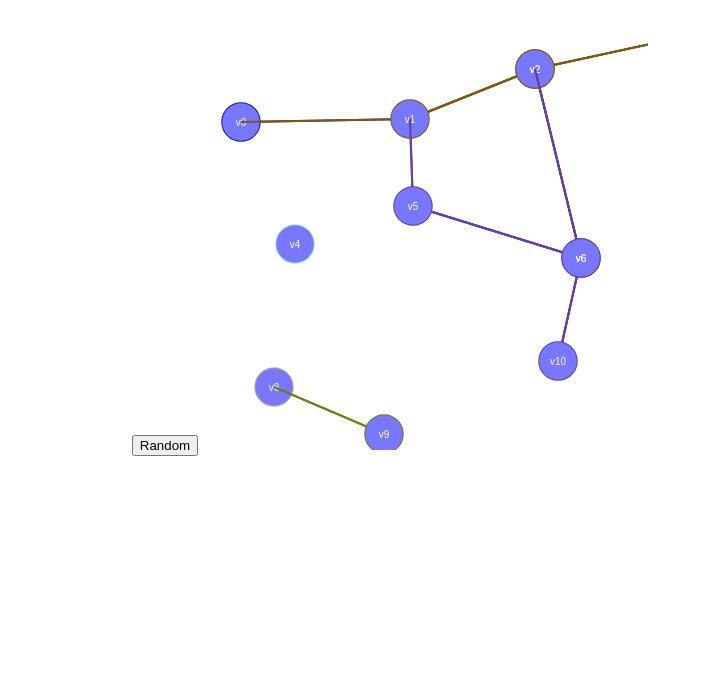
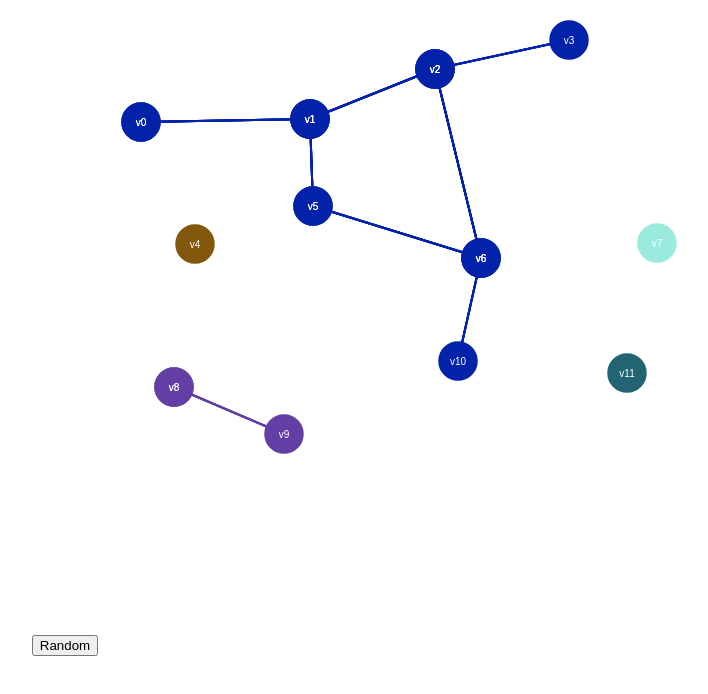
Before and after one commit to bloominstituteoftechnology/Sprint-Challenge--Graphs, a React (Create React App) app in the folder graph_dfs_debug/: page / in a window 1280 px wide. Shown: the top 694 px of the page, without its empty margins (250-958 px from the left). Built offline with nearby package versions, Linux system fonts and the light colour scheme.

Commit message:
Completed spring challenge

```diff
--- a/graph_dfs_debug/src/App.js
+++ b/graph_dfs_debug/src/App.js
@@ -9,8 +9,11 @@ const boxSize = 150;
 const probability = 0.6;
 
 // Figure out the canvas size
-const canvasWidth = boxSize * xCount;
-const canvasHeight = boxSize * yCount;
+// I'm not sure what the reasoning is for tying the canvas width and height to the box size,
+// but the graph is getting cut off because the canvas isn't big enough, so I made it bigger and now it's
+// not getting cut off
+const canvasWidth = boxSize * xCount + 500;
+const canvasHeight = boxSize * yCount + 200;
 const radius = boxSize / 8;
 
 /**
@@ -59,7 +62,8 @@ class GraphView extends Component {
     }
 
     // Draw the verts on top
-    ctx.fillStyle = '#77f';
+    //the color was hardcoded in instead of using the randomly generated color
+    ctx.fillStyle = color;
 
     for (let v of vertexes) {
       ctx.beginPath();
@@ -146,16 +150,16 @@ class App extends Component {
     const state = {
       graph: new Graph()
     };
-
     state.graph.randomize(xCount, yCount, boxSize, probability);
-
+    console.log(state);
     this.setState(state);
   }
 
   render() {
     return (
       <div className="App">
-        <button onClick={this.Button}>Random</button>
+        {/*the onclick wasn't calling the correct function*/}
+        <button onClick={()=>this.onButton()}>Random</button>
         <GraphView graph={this.state.graph}></GraphView>
       </div>
     );
--- a/graph_dfs_debug/src/graph.js
+++ b/graph_dfs_debug/src/graph.js
@@ -135,8 +135,8 @@ export class Graph {
           stack.push(e.destination);
         }
       }
-
-      stack.shift(); // de-stack
+      //there's no such thing as de-stack. the top vert is already being poped off above.
+      //stack.shift(); // de-stack
       u.color = 'black';
 
       component.push(u);
```
Also changed, not shown: graph_dfs_debug/package.json (line endings or trailing spaces), 2 other files (tests, documents, lock files or other folders).
